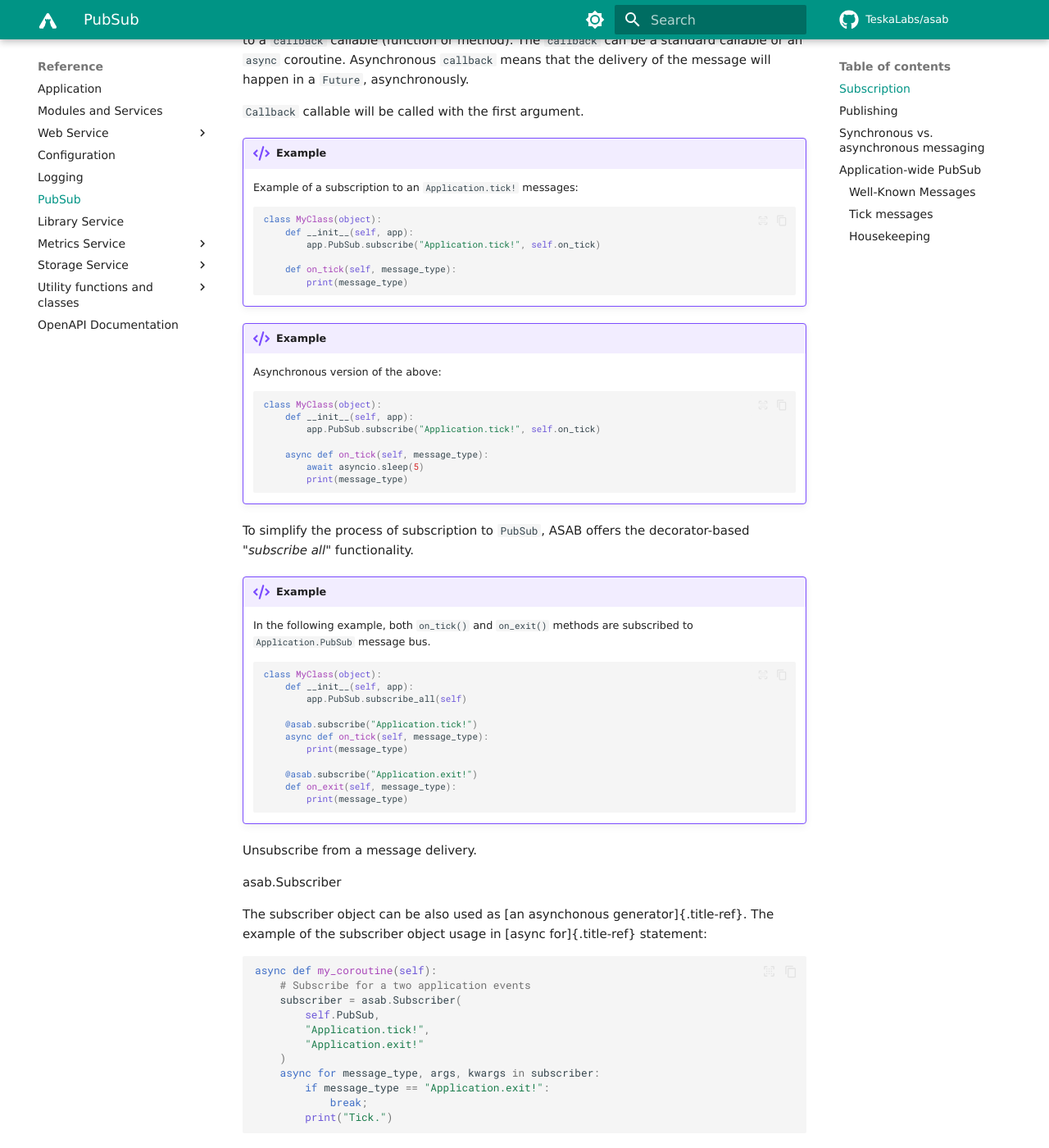
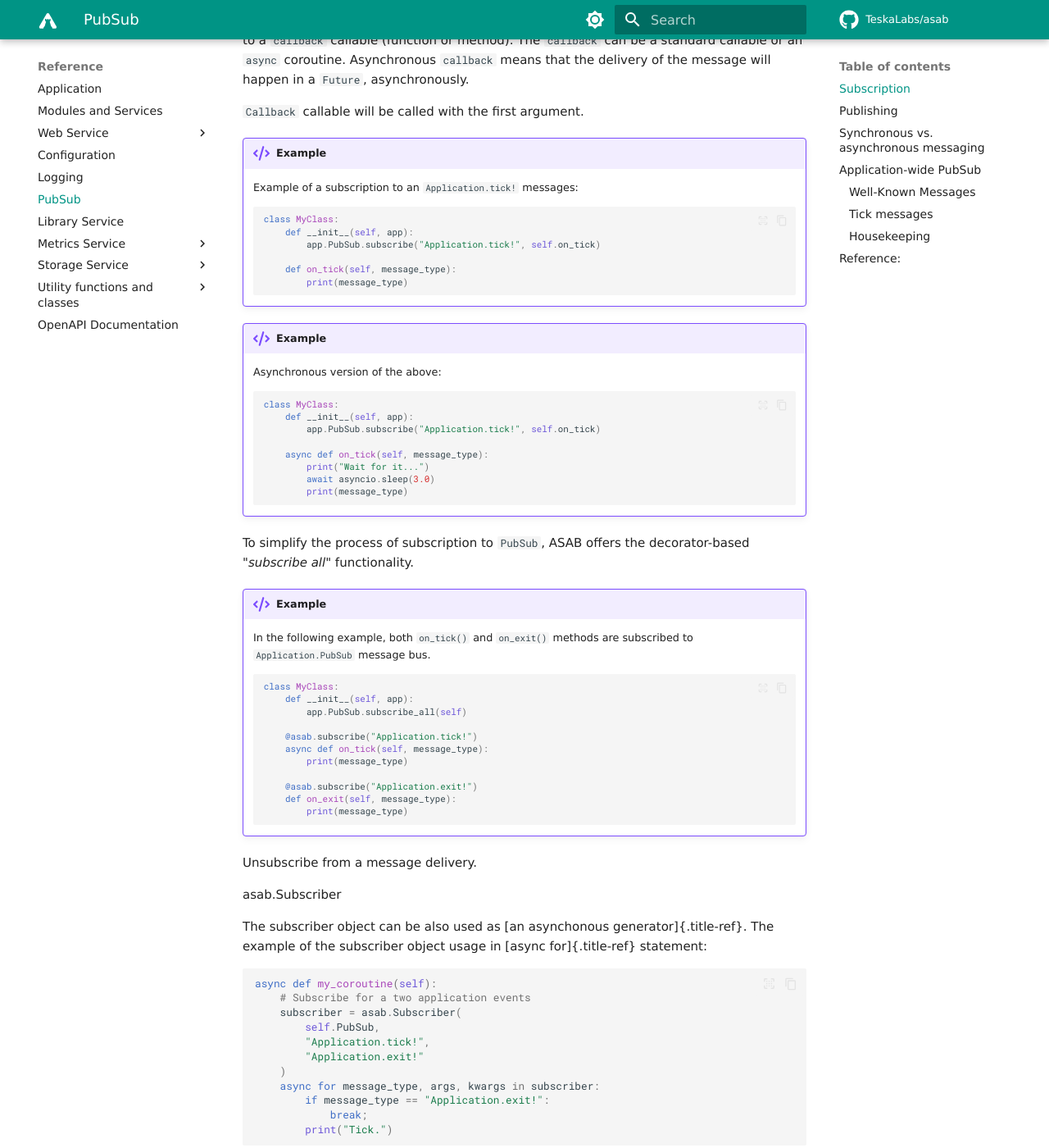
Before and after one commit to TeskaLabs/asab, an MkDocs documentation site: the page built from docs/reference/pubsub/reference.md, in a window 1280 px wide and 1400 px high, scrolled down 733 px. Shown: the whole window at 82% size. Built offline with MkDocs 1.6.1 and Material for MkDocs 9.7.7, drawn with Linux system fonts in a browser that asks for light colours; some web fonts are replaced; comment, search, counter and statistics services are not loaded.

Commit message:
Add reference

````diff
--- a/docs/reference/pubsub/reference.md
+++ b/docs/reference/pubsub/reference.md
@@ -32,7 +32,7 @@
 	Example of a subscription to an `Application.tick!` messages:
 
 	``` python
-	class MyClass(object):
+	class MyClass:
 		def __init__(self, app):
 			app.PubSub.subscribe("Application.tick!", self.on_tick)
 
@@ -45,12 +45,13 @@
 	Asynchronous version of the above:
 
 	``` python
-	class MyClass(object):
+	class MyClass:
 		def __init__(self, app):
 			app.PubSub.subscribe("Application.tick!", self.on_tick)
 
 		async def on_tick(self, message_type):
-			await asyncio.sleep(5)
+			print("Wait for it...")
+			await asyncio.sleep(3.0)
 			print(message_type)
 	```
 
@@ -61,7 +62,7 @@
 	In the following example, both `on_tick()` and `on_exit()` methods are subscribed to `Application.PubSub` message bus.
 
 	``` python
-	class MyClass(object):
+	class MyClass:
 		def __init__(self, app):
 			app.PubSub.subscribe_all(self)
 
@@ -218,3 +219,11 @@
 	If not, then housekeeping will be published. If it has exceeded it, it simply informs the user and sets the housekeeping time for the next day.
 	Note that this only limits the time when the housekeeping can start.
 	If the housekeeping event triggers a procedure that takes a long time to finish, it will not be terminated when the time limit is reached.
+
+## Reference:
+
+::: asab.pubsub.PubSub
+
+::: asab.pubsub.Subscriber
+
+::: asab.pubsub.subscribe
````
